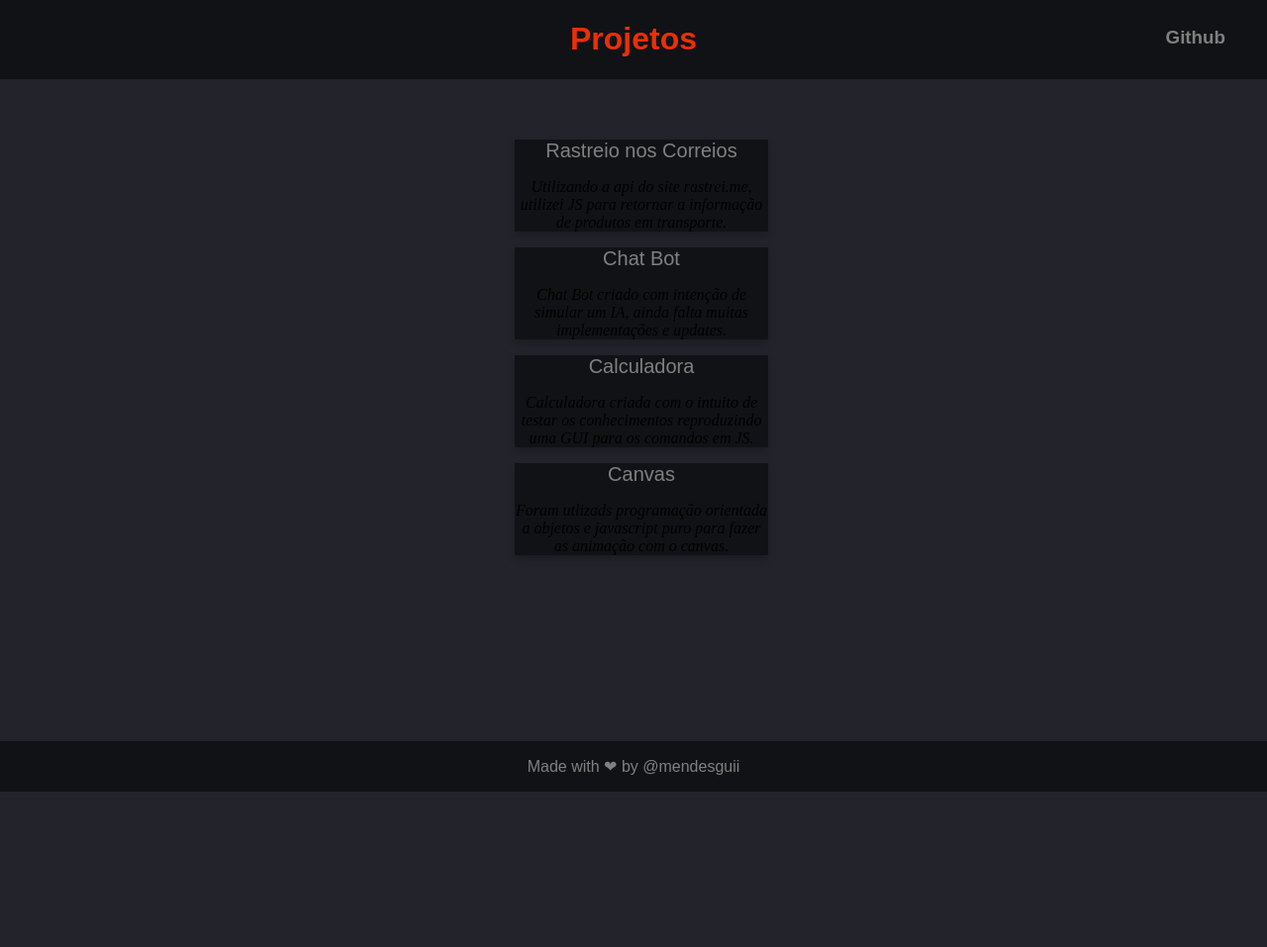
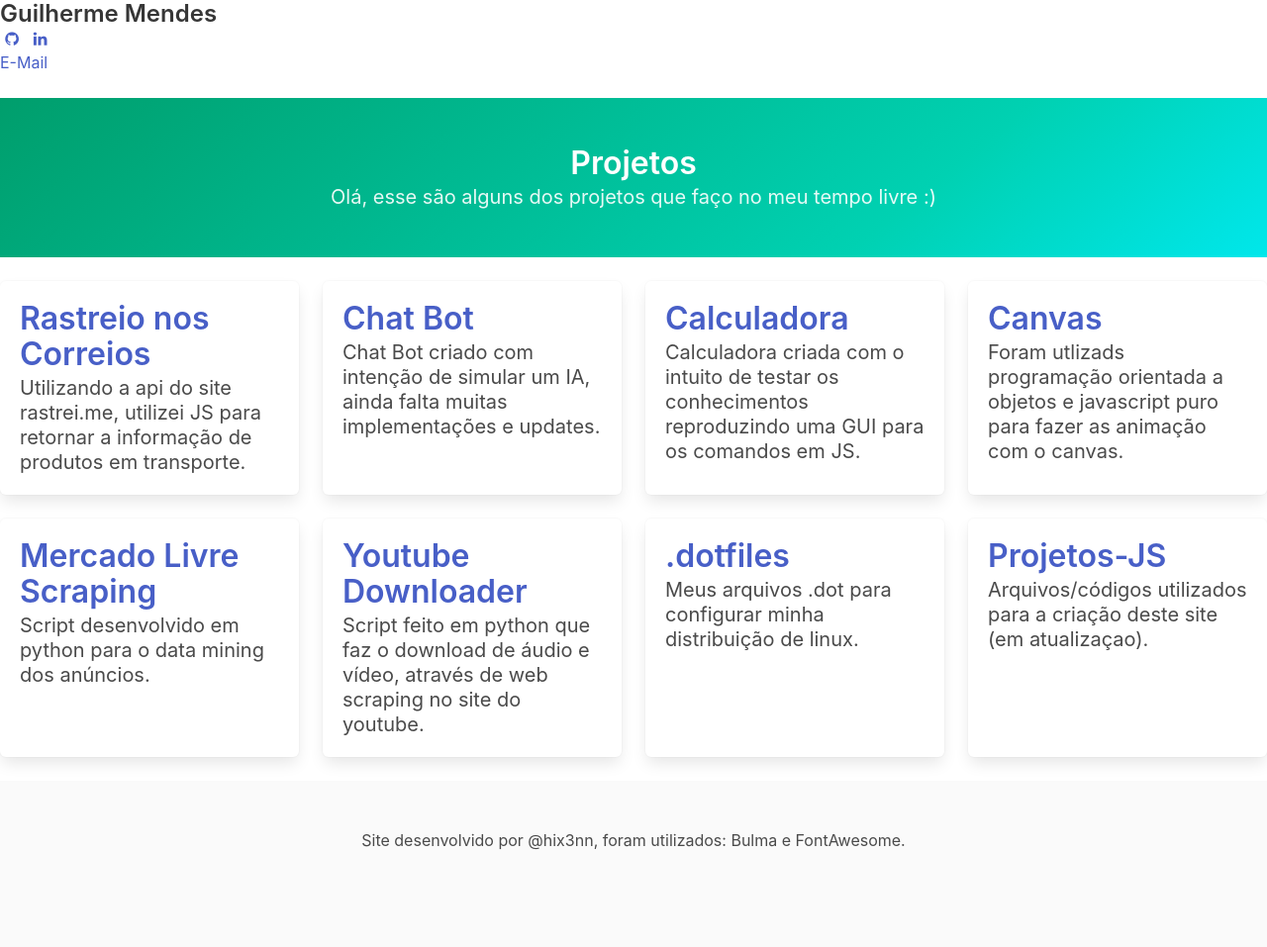
Before and after one commit to mendesguii/projetos-js, a plain HTML site: page index.html in a window 1280 px wide. Shown: the whole page at 99% size. Before the commit the page ends 800 px from the top, so only its background shows below. Drawn offline with nearby package versions, Linux system fonts and the light colour scheme.

Commit message:
Atualização no Design e Frameworks

```diff
--- a/index.css
+++ /dev/null
@@ -1,88 +0,0 @@
-body
- {
-    background-color: #22232b;
-  }
-  h1{
-    color: #eb2f06;
-    text-align: center;
-    font-family: arial;
-  }
-  h3{
-    color: #eb2f06;
-    text-align: left;
-    font-family: arial;
-  }
-  .links{
-    text-decoration: none;
-    font-size: 15pt;
-    font-family: arial;
-    color:grey;
-
-  }
-  .links:hover
-  {
-    font-style: italic;
-    color:#eb2f06;
-
-  }
-  .footer
-  {
-      position: fixed;
-      left: 0;
-      bottom: 0;
-      width: 100%;
-      background-color: #111216;
-      color: grey;
-      text-align: center;
-      font-family: arial;
-
-  }
-.header
-  {
-    position: fixed;
-    left: 0;
-    top: 0;
-    width: 100%;
-    background-color: #111216;
-    color: grey;
-    text-align: center;
-    font-family: arial;
-
-}
-.header2
-{
-  position: fixed;
-  left: 92%;
-  top: 1%;
-  width: 25%;
-  background-color: #111216;
-  color: grey;
-  text-align: center;
-  font-family: arial;
-
-}
-.rodape{
-   text-decoration: none;
-   color:grey;
-}
-.rodape:hover{
-  color:#eb2f06;
-}
-.projetos{
-  position: fixed;
-  top: 125px;
-  margin: auto;
-  width: 100%;
-}
-.card {
-    box-shadow: 0 4px 8px 0 rgba(0,0,0,0.2);
-    transition: 0.3s;
-    width:20%;
-    background-color: #111216;
-
-}
-
-/* On mouse-over, add a deeper shadow */
-.card:hover {
-    box-shadow: 0 20px 18px 0 rgba(0,0,0,0.2) ;
-}
--- a/index.html
+++ b/index.html
@@ -1,51 +1,115 @@
 <!DOCTYPE html>
-<link rel="icon" href="favicon.ico">
-<meta charset="utf-8">
-<link rel="stylesheet" href="index.css" <html>
-
+<html lang="en">
 <head>
+  <meta charset="UTF-8">
+  <meta name="viewport" content="width=device-width, initial-scale=1.0">
+  <meta http-equiv="X-UA-Compatible" content="ie=edge">
+  <link rel="stylesheet" href="https://maxcdn.bootstrapcdn.com/font-awesome/4.7.0/css/font-awesome.min.css">
+  <link rel="stylesheet" href="https://cdnjs.cloudflare.com/ajax/libs/bulma/0.4.2/css/bulma.css">
     <title>Projetos</title>
-    <div class='header'>
-        <h1>Projetos</h1>
-    </div>
-    <div class='header2'>
-        <h3><a class="rodape" href ="https://github.com/hix3nn">Github</a>
-</h3>
-    </div>
   </head>
 
   <body>
-    <br>
-    <div class='projetos' align='center'>
-        <div class="card" align="center">
-            <p><a class="links" href="Correios/correios.html">Rastreio nos Correios</a>
-                <div class="container">
-                    <i>Utilizando a api do site rastrei.me, utilizei JS para retornar a informação de produtos em transporte.</i>
+     <div class="block">
+      <nav class="nav">
+        <div class="nav-left">
+          <a href="" class="nav-item">
+            <h1 class="title is-4">Guilherme Mendes</h1>
+          </a>
+        </div>
+
+        <div class="nav-center">
+          <a href="https://github.com/hix3nn" target="_blank"class="nav-item">
+            <span class="icon">
+              <i class="fa fa-github"></i>
+            </span>
+          </a>
+          <a href="https://www.linkedin.com/in/guilherme-mendes/" target="_blank" class="nav-item">
+            <span class="icon">
+              <i class="fa fa-linkedin"></i>
+            </span>
+          </a>
+        </div>
+
+        <div class="nav-right nav-menu">
+
+          <a href="mailto:guilhermemendes789@gmail.com" class="nav-item">E-Mail</a>
+        </div>
+      </nav>
+    </div>
+
+	<div class="block">
+      <section class="hero is-primary is-bold">
+        <div class="hero-body">
+          <div class="container" align='center'>
+            <h1 class="title ">Projetos</h1>
+            <h2 class="subtitle">Olá, esse são alguns dos projetos que faço no meu tempo livre :)</h2>
           </div>
         </div>
-        <div class="card" align="center">
-            <p><a class="links" href="Chat/chat.html">Chat Bot</a>
-                <div class="container">
-                    <i>Chat Bot criado com intenção de simular um IA, ainda falta muitas implementações e updates.</i>
+      </section>
+
       </div>
     </div>
-        <div class="card" align="center">
-            <p><a class="links" href="Calculadora/calculadora.html">Calculadora</a>
-                <div class="container">
-                    <i>Calculadora criada com o intuito de testar os conhecimentos reproduzindo uma GUI para os comandos em JS.</i>
+	<div class="tile is-ancestor">
+  <div class="tile is-parent">
+    <article class="tile is-child box is-primary">
+      <p class="title "><a href="https://hix3nn.000webhostapp.com/Correios/correios.html">Rastreio nos Correios</a></p>
+      <p class="subtitle">Utilizando a api do site rastrei.me, utilizei JS para retornar a informação de produtos em transporte.</p>
+    </article>
+  </div>
+  <div class="tile is-parent">
+    <article class="tile is-child box">
+      <p class="title"><a href="https://hix3nn.000webhostapp.com/Chat/chat.html">Chat Bot</a></p>
+      <p class="subtitle">Chat Bot criado com intenção de simular um IA, ainda falta muitas implementações e updates.</p>
+    </article>
+  </div>
+  <div class="tile is-parent">
+    <article class="tile is-child box">
+      <p class="title"><a href="https://hix3nn.000webhostapp.com/Calculadora/calculadora.html">Calculadora</a></p>
+      <p class="subtitle">Calculadora criada com o intuito de testar os conhecimentos reproduzindo uma GUI para os comandos em JS.</p>
+    </article>
+  </div>
+  <div class="tile is-parent">
+    <article class="tile is-child box">
+      <p class="title"><a href="https://hix3nn.000webhostapp.com/Canvas/canvas.html">Canvas</a></p>
+      <p class="subtitle">Foram utlizads programação orientada a objetos e javascript puro para fazer as animação com o canvas.</p>
+    </article>
   </div>
 </div>
-        <div class="card" align="center">
-            <p><a class="links" href="Canvas/canvas.html">Canvas</a>
-                <div class="container">
-                    <i>Foram utlizads programação orientada a objetos e javascript puro para fazer as animação com o canvas.</i>
+
+<div class="tile is-ancestor">
+  <div class="tile is-parent">
+    <article class="tile is-child box">
+      <p class="title"><a href="https://github.com/hix3nn/Mercado_Livre_Scraping">Mercado Livre Scraping</a></p>
+      <p class="subtitle">Script desenvolvido em python para o data mining dos anúncios.</p>
+    </article>
+  </div>
+  <div class="tile is-parent">
+    <article class="tile is-child box">
+      <p class="title"><a href="https://github.com/hix3nn/Youtube_Downloader">Youtube Downloader</a></p>
+      <p class="subtitle">Script feito em python que faz o download de áudio e vídeo, através de web scraping no site do youtube. </p>
+    </article>
+  </div>
+  <div class="tile is-parent">
+    <article class="tile is-child box">
+      <p class="title"><a href="https://github.com/hix3nn/config_files">.dotfiles</a></p>
+      <p class="subtitle">Meus arquivos .dot para configurar minha distribuição de linux.</p>
+    </article>
+  </div>
+  <div class="tile is-parent">
+    <article class="tile is-child box">
+      <p class="title"><a href="https://github.com/hix3nn/projetos-js">Projetos-JS</a></p>
+      <p class="subtitle">Arquivos/códigos utilizados para a criação deste site (em atualizaçao).</p>
+    </article>
   </div>
 </div>
 </div>
-
-    <div class="footer">
-        <p>Made with <a class="rodape" href="https://github.com/hix3nn">❤</a> by <a class="rodape" href="https://github.com/hix3nn">@mendesguii</a> </p>
+<footer class="footer">
+  <div class="content has-text-centered">
+    <p>
+      Site desenvolvido por @hix3nn, foram utilizados: Bulma e FontAwesome.
+    </p>
   </div>
+</footer>
   </body>
-
 </html>
```
Lines whose indentation alone changed are shown as unchanged.
